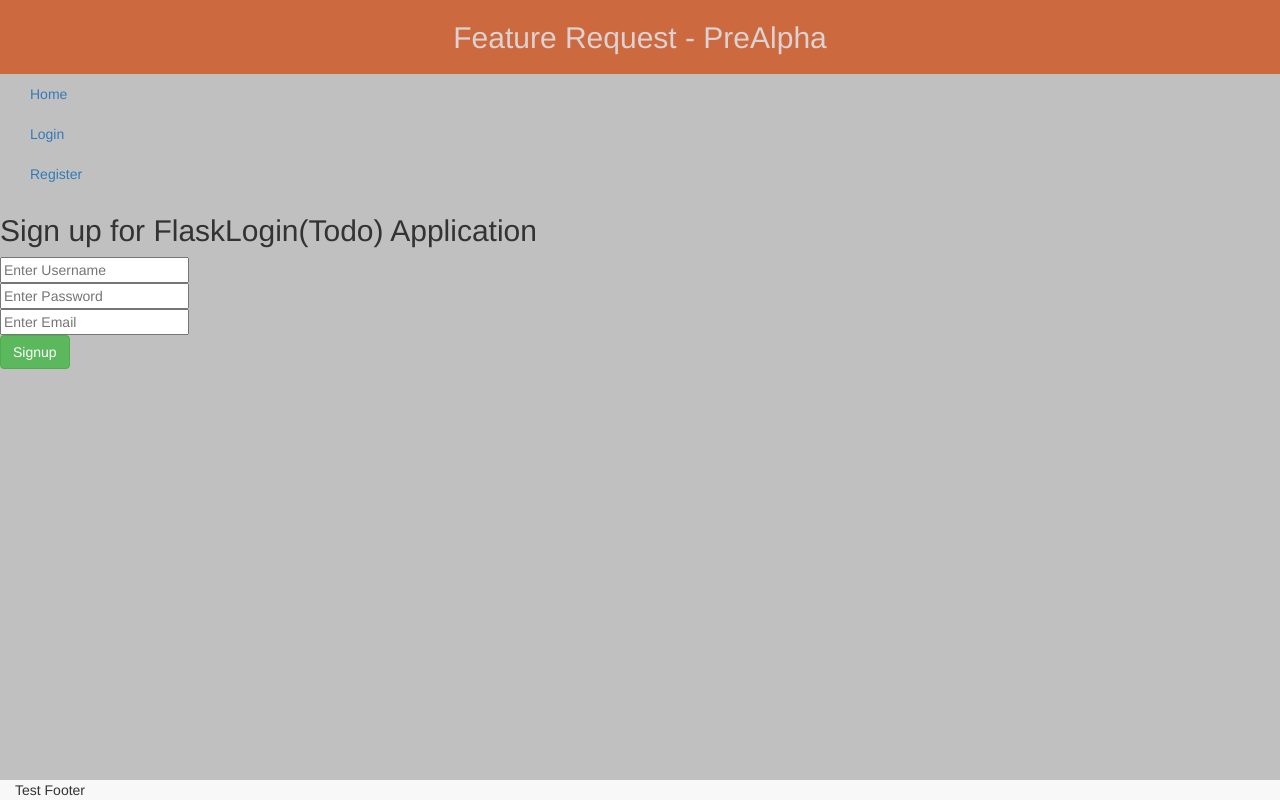
After one commit to alexsav815/feature_request_flask_sql, a Flask app: page /register in a window 1280 px wide. The commit adds this page. Run offline with Flask 2, Linux system fonts and the light colour scheme; some libraries are stand-ins or nearby versions.

Commit message:
simple authentication and base layout added..

```diff
--- a/app.py
+++ b/app.py
@@ -1,7 +1,14 @@
-from flask import Flask, request, flash, url_for, redirect, render_template
+from flask import Flask, request, flash, url_for, redirect, render_template, session, g
+from flask.ext.login import LoginManager, UserMixin, login_user, logout_user, current_user, login_required
 from flask_sqlalchemy import SQLAlchemy
+from datetime import datetime, timedelta
+
 
 app = Flask(__name__)
+login_manager = LoginManager()
+login_manager.init_app(app)
+login_manager.login_view = 'login'
+
 app.config['SQLALCHEMY_DATABASE_URI'] = 'sqlite:///clinets.sqlite3'
 app.config['SECRET_KEY'] = "random string"
 
@@ -25,11 +32,97 @@ class feature_request(db.Model):
       self.targetdate  = targetdate
       self.productarea = productarea
 
+
+class User(db.Model):
+   __tablename__ = "User"
+   id = db.Column('user_id',db.Integer , primary_key=True)
+   username = db.Column('username', db.String(20), unique=True , index=True)
+   password = db.Column('password' , db.String(10))
+   email = db.Column('email',db.String(50),unique=True , index=True)
+   registered_on = db.Column('registered_on' , db.DateTime())
+
+   def __init__(self , username ,password , email):
+      self.username = username
+      self.password = password
+      self.email = email
+      self.registered_on = datetime.utcnow()
+
+   def is_authenticated(self):
+      return True
+
+   def is_active(self):
+      return True
+
+   def is_anonymous(self):
+      return False
+
+   def get_id(self):
+      try:
+         return unicode(self.id)  # python 2
+      except NameError:
+         return str(self.id)  # python 3
+
+   def __repr__(self):
+      return '<User %r>' % (self.username)
+
+
+@login_manager.user_loader
+def load_user(id):
+   try:
+      return User.query.get(int(id))
+   except:
+      return None
+
+
+@app.before_request
+def before_request():
+    g.user = current_user
+
+@app.route('/register' , methods=['GET','POST'])
+def register():
+    if request.method == 'GET':
+        return render_template('register.html')
+    user = User(request.form['username'] , request.form['password'],request.form['email'])
+    #user = User(request.form['username'] , request.form['password'])
+    db.session.add(user)
+    db.session.commit()
+    flash('User successfully registered')
+    return redirect(url_for('login'))
+
+@app.route('/login', methods=['GET','POST'])
+def login():
+   if request.method == 'GET':
+      return render_template('login.html')
+   username = request.form['username']
+   password = request.form['password']
+   registered_user = User.query.filter_by(username=username,password=password).first()
+   if registered_user is None:
+      flash('Username or Password is invalid' , 'error')
+      return redirect(url_for('login'))
+   login_user(registered_user)
+   flash('Logged in successfully')
+   return redirect(request.args.get('next') or url_for('show_all'))
+
+
+@app.route('/logout')
+def logout():
+   user = g.user
+   logout_user()
+   return redirect(url_for('index'))
+
 @app.route('/')
+@app.route('/index')
+def index():
+   user = g.user
+   return render_template('index.html', user=user)
+
+@app.route('/show_all')
+@login_required
 def show_all():
    return render_template('show_all.html', feature_request = feature_request.query.all() )
 
 @app.route('/new', methods = ['GET', 'POST'])
+@login_required
 def new():
    if request.method == 'POST':
       #print (request.form['title'])
--- a/runtime.txt
+++ b/runtime.txt
@@ -1 +1 @@
-python-2.7.12
+python-3.4.3
--- /dev/null
+++ b/templates/layout.html
@@ -0,0 +1,114 @@
+<!DOCTYPE html>
+<html lang = "en">
+  <head>
+    <meta charset="utf-8"/>
+    <meta name="viewport" content="width=device-width, initial-scale=1">
+    <link rel="stylesheet" href="https://maxcdn.bootstrapcdn.com/bootstrap/3.3.7/css/bootstrap.min.css">
+    <script src="https://ajax.googleapis.com/ajax/libs/jquery/1.12.4/jquery.min.js"></script>
+    <script src="https://maxcdn.bootstrapcdn.com/bootstrap/3.3.7/js/bootstrap.min.js"></script>
+    <script type="text/javascript" src="static/js/tablesorter-master/jquery-latest.js"></script>
+    <script type="text/javascript" src="static/js/tablesorter-master/jquery.tablesorter.js"></script>
+  </head>
+
+  <style type="text/css">
+   body {
+     background: rgb(192,192,192) !important;
+   }
+   header {
+     background: rgb(205,105,63) !important;
+     padding-top: 1px;
+     padding-bottom: 10px;
+   }
+   .title {
+     text-decoration: none;
+     outline: 0;
+   }
+   .title:link {
+     color: rgb( 220,210,210 );
+   }
+
+   .title:visited {
+     color: rgb( 0,0,0 );
+   }
+
+   .title:active {
+     color: rgb( 220,210,210 );
+   }
+   .title:hover {
+     color: rgb( 255,255,255 );
+     text-decoration: none;
+   }
+
+   td {
+     text-align : center;
+   }
+   th {
+     text-align : center;
+   }
+   tr {
+     width: 100%;
+     display: inline-table;
+     table-layout: fixed;
+   }
+
+   table{
+     height:350px;              // <-- Select the height of the table
+     display: -moz-groupbox;    // Firefox Bad Effect
+   }
+   tbody{
+     overflow-y: auto;
+     height: 320px;            //  <-- Select the height of the body
+     width: 100%;
+     //position: absolute;
+     display: block;
+   }
+
+   .hoverhighlight {
+     text-align: center;
+     color: rgb(#363535);
+   }
+
+   .hoverhighlight:hover {
+     color:  rgb(255,255,255);
+   }
+
+  </style>
+
+
+   <header>
+    <h2 class="text-center" >
+      <a href = "/" target="_blank" class="title">Feature Request - PreAlpha</a>
+    </h2>
+  </header>
+
+  {%- for message in get_flashed_messages() %}
+  <div class = "alert alert-success">
+    {{ message }}
+  </div>
+  {%- endfor %}
+
+
+  <div class="container-fluid">
+    <ul class="nav">
+      <li class="active"><a href="/">Home</a></li>
+      {% if g.user.is_authenticated %}
+      <li><a href="{{ url_for('logout') }}">Logout</a></li>
+      {% endif %}
+      {% if not g.user.is_authenticated %}
+      <li><a href="{{ url_for('login') }}">Login</a></li>
+      <li><a href="{{ url_for('register') }}">Register</a></li>
+      {% endif %}
+    </ul>
+  </div>
+
+
+  {% block body %}{% endblock %}
+
+
+  <footer class="navbar-default navbar-fixed-bottom">
+    <div class="container-fluid">
+      <span>Test Footer</span>
+    </div>
+  </footer>
+
+</html>
--- a/templates/new.html
+++ b/templates/new.html
@@ -1,7 +1,7 @@
 <!DOCTYPE html>
 <html>
   <head>
-    <meta charset="utf-8">
+    <meta charset="utf-8"/>
     <meta name="viewport" content="width=device-width, initial-scale=1">
     <link rel="stylesheet" href="https://maxcdn.bootstrapcdn.com/bootstrap/3.3.7/css/bootstrap.min.css">
     <script src="https://ajax.googleapis.com/ajax/libs/jquery/1.12.4/jquery.min.js"></script>
--- /dev/null
+++ b/templates/register.html
@@ -0,0 +1,29 @@
+{% extends "layout.html" %}
+{% block body %}
+  <form action="" method=post class="form-horizontal">
+    <h2>Sign up for FlaskLogin(Todo) Application </h2>
+    <div class="control-group">
+        <div class="controls">
+          <input type="text" id="username" name="username" class="input-xlarge" placeholder="Enter Username" value="{{ request.form.username }}" required>
+        </div>
+    </div>
+
+    <div class="control-group">
+        <div class="controls">
+          <input type="password" id="password" name="password" class="input-xlarge" placeholder="Enter Password" value="{{ request.form.password }}" required>
+        </div>
+    </div>
+
+    <div class="control-group">
+        <div class="controls">
+          <input type="email" id="email" name="email" class="input-xlarge" placeholder="Enter Email" value="{{ request.form.username }}" required>
+        </div>
+    </div>
+
+    <div class="control-group">
+        <div class="controls">
+          <button type="submit" class="btn btn-success">Signup</button>
+        </div>
+    </div>
+  </form>
+{% endblock %}
```
Also changed, not shown: requirements.txt (+5 -8 lines), requirements_py2.7_working.txt (added, +81 -0 lines), templates/index.html (added, +7 -0 lines), templates/login.html (added, +23 -0 lines), templates/show_all.html (+4 -101 lines), templates/show_all_old.html (added, +170 -0 lines), clinets.sqlite3, 1 other file.
